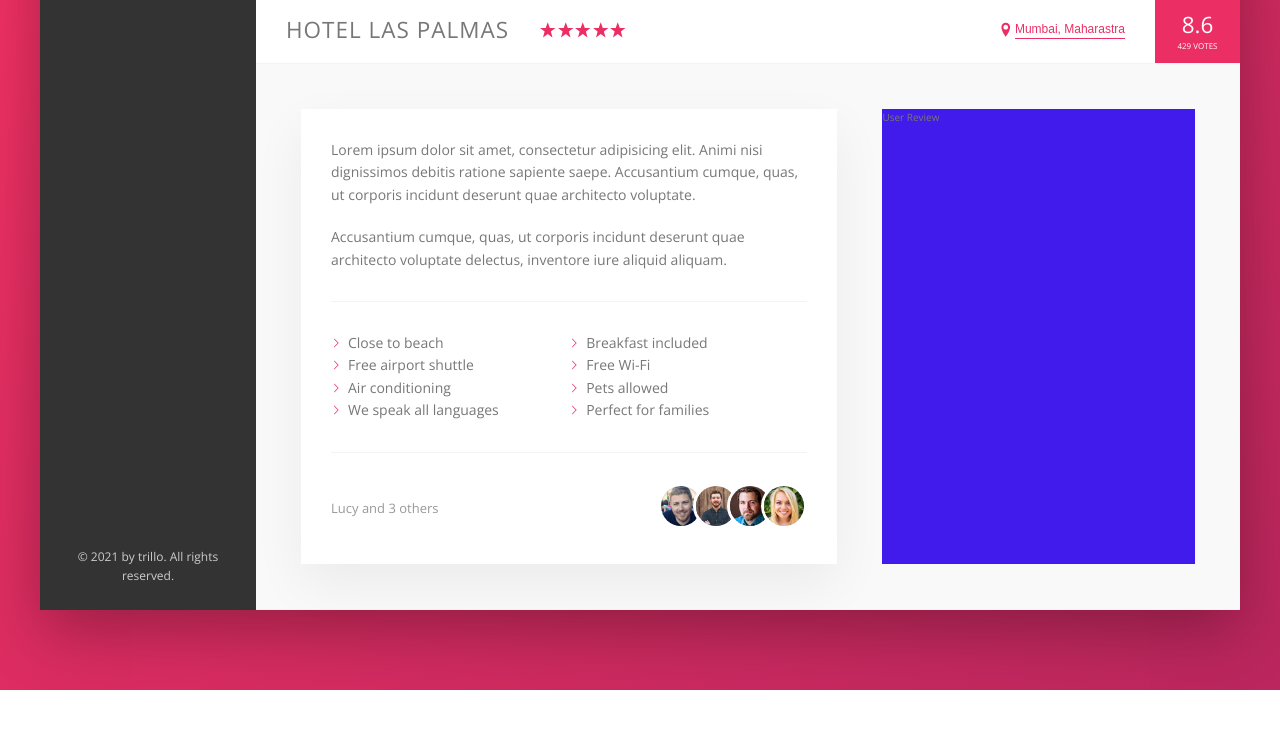
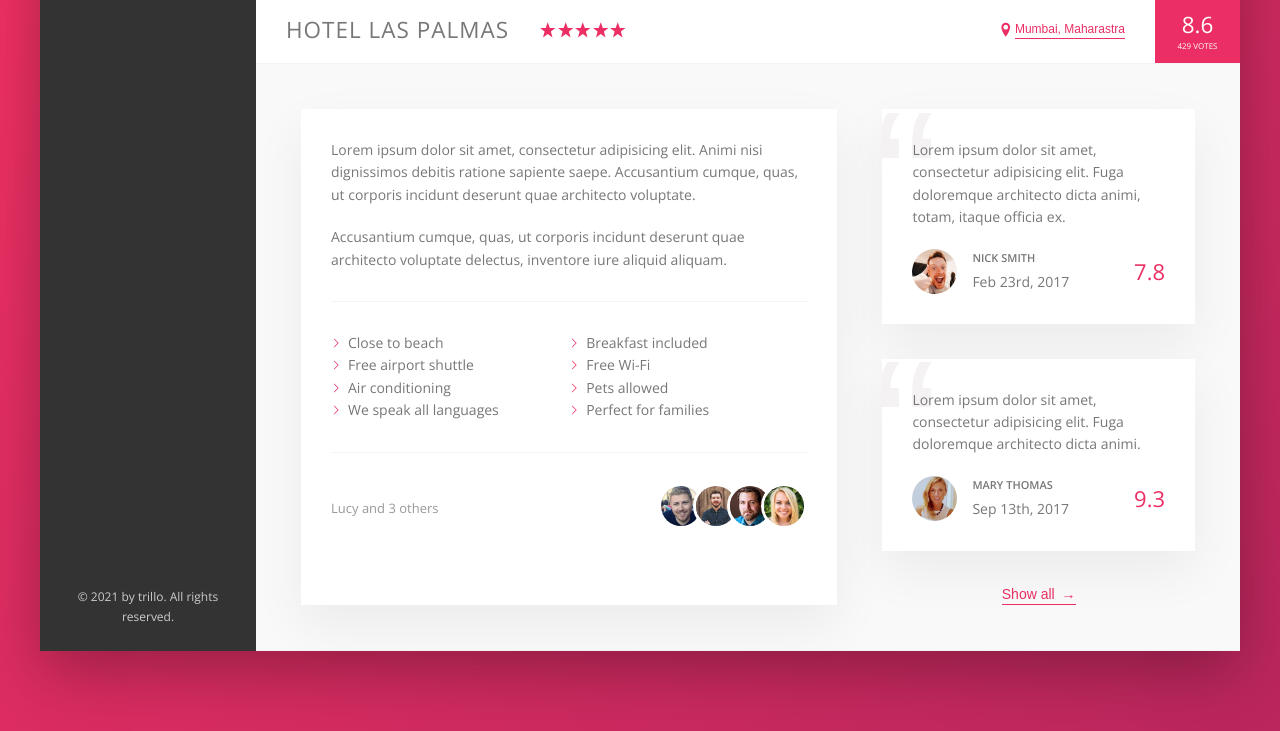
Before and after one commit to itssabhishek/Trillo, a website: page index.html in a window 1280 px wide. Shown: the part 538-1269 px from the top of the page. Before the commit the page ends 1228 px from the top, so only its background shows below. Drawn offline with nearby package versions, Linux system fonts and the light colour scheme.

Commit message:
Seventh Commit

```diff
--- a/index.html
+++ b/index.html
@@ -177,7 +177,34 @@
                         </div>
                     </div>
                     <div class="user-reviews">
-                        User Review
+                        <figure class="review">
+                            <blockquote class="review__text">
+                                Lorem ipsum dolor sit amet, consectetur adipisicing elit. Fuga doloremque architecto
+                                dicta animi, totam, itaque officia ex.
+                            </blockquote>
+                            <figcaption class="review__user">
+                                <img src="img/user-1.jpg" alt="User Name" class="review__photo">
+                                <div class="review__user-box">
+                                    <p class="review__user-name">Nick Smith</p>
+                                    <p class="review__user-data">Feb 23rd, 2017</p>
+                                </div>
+                                <div class="review__rating">7.8</div>
+                            </figcaption>
+                        </figure>
+                        <figure class="review">
+                            <blockquote class="review__text">
+                                Lorem ipsum dolor sit amet, consectetur adipisicing elit. Fuga doloremque architecto dicta animi.
+                            </blockquote>
+                            <figcaption class="review__user">
+                                <img src="img/user-2.jpg" alt="User Name" class="review__photo">
+                                <div class="review__user-box">
+                                    <p class="review__user-name">Mary Thomas</p>
+                                    <p class="review__user-data">Sep 13th, 2017</p>
+                                </div>
+                                <div class="review__rating">9.3</div>
+                            </figcaption>
+                        </figure>
+                        <button class="btn-inline"> Show all <span>&rarr;</span></button>
                     </div>
                 </div>
             </main>
--- a/sass/_components.scss
+++ b/sass/_components.scss
@@ -251,7 +251,7 @@
     &__rating-average {
         font-size: 2.25rem;
         font-weight: 300;
-        margin-bottom:-3px;
+        margin-bottom: -3px;
     }
 
     &__rating-count {
@@ -271,8 +271,17 @@
     cursor: pointer;
     transition: all .2s;
 
+    & span {
+        margin-left: 3px;
+        transition: margin-left .2s;
+    }
+
     &:hover {
         color: var(--color-grey-dark-1);
+
+        span{
+            margin-left: 8px;
+        }
     }
 
     &:focus {
@@ -299,11 +308,11 @@
     }
 }
 
-.paragraph:not(:last-of-type){
+.paragraph:not(:last-of-type) {
     margin-bottom: 2rem;
 }
 
-.list{
+.list {
     list-style: none;
     margin: 3rem 0;
     padding: 3rem 0;
@@ -313,12 +322,12 @@
     display: flex;
     flex-wrap: wrap;
 
-    &__item{
+    &__item {
         flex: 0 0 50%;
         border-bottom: .7rem;
     }
 
-    &__item::before{
+    &__item::before {
         content: "";
         display: inline-block;
         height: 1rem;
@@ -326,32 +335,93 @@
         margin-right: .7rem;
         background-color: var(--color-primary);
         -webkit-mask-image: url(../img/chevron-thin-right.svg);
-        -webkit-mask-size:cover;
+        -webkit-mask-size: cover;
     }
 }
 
-.recommend{
+.recommend {
     font-size: 1.3rem;
     color: var(--color-grey-dark-3);
 
     display: flex;
     align-items: center;
-    &__count{
-        margin-right: auto ;
+
+    &__count {
+        margin-right: auto;
     }
 
-    &__friends{
+    &__friends {}
 
-    }
-    &__photo{
+    &__photo {
         box-sizing: content-box;
         height: 4rem;
         width: 4rem;
         border-radius: 50%;
         border: 3px solid #fff;
 
-        &:not(:last-child){
+        &:not(:last-child) {
             margin-right: -1.5rem;
         }
     }
 }
+
+.review {
+    background-color: #fff;
+    box-shadow: var(--shadow-light);
+    padding: 3rem;
+    margin-bottom: 3.5rem;
+    position: relative;
+    overflow: hidden;
+
+    &__text {
+        margin-bottom: 2rem;
+        z-index: 10;
+        position: relative;
+    }
+
+    &__user {
+        display: flex;
+        align-items: center;
+    }
+
+    &__photo {
+        height: 4.5rem;
+        width: 4.5rem;
+        border-radius: 50%;
+        margin-right: 1.5rem;
+    }
+
+    &__user-box {
+        margin-right: auto;
+    }
+
+    &__user-name {
+        font-size: 1.1rem;
+        font-weight: 600;
+        text-transform: uppercase;
+        margin-bottom: .4rem;
+    }
+
+    &__user__date {
+        font-size: 1rem;
+        color: var(--color-grey-dark-3);
+    }
+
+    &__rating {
+        color: var(--color-primary);
+        font-size: 2.2rem;
+        font-weight: 300;
+    }
+
+    &::before{
+      content: "\201C";
+      position: absolute;
+      top: -2.75rem;
+      left: -1rem;
+      line-height: 1;
+      font-size: 20rem;
+      color: var(--color-grey-light-2);
+      font-family:sans-serif;
+      z-index: 1;
+    }
+}
--- a/sass/_layout.scss
+++ b/sass/_layout.scss
@@ -36,6 +36,8 @@
 }
 
 .detail {
+    font-size: 1.4rem;
+
     display: flex;
     padding: 4.5rem;
     background-color: var(--color-grey-light-1);
@@ -43,7 +45,6 @@
 }
 
 .description {
-    font-size: 1.4rem;
     background-color: rgb(255, 255, 255);
     box-shadow: var(--shadow-light);
     flex: 0 0 60%;
@@ -52,6 +53,8 @@
 }
 
 .user-reviews {
-    background-color: rgb(65, 27, 236);
     flex: 1;
+    display: flex;
+    flex-direction: column;
+    align-items: center;
 }
```
Also changed, not shown: css/style.css.
